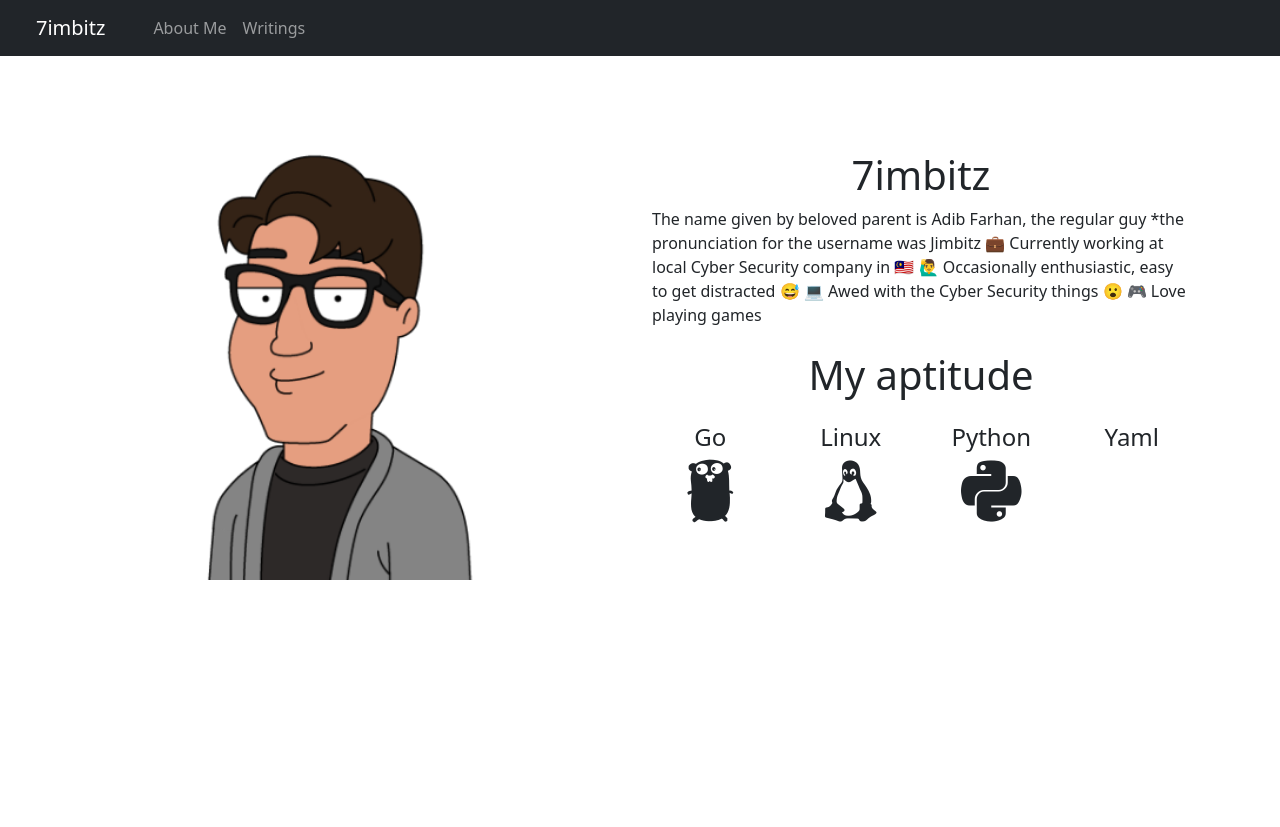
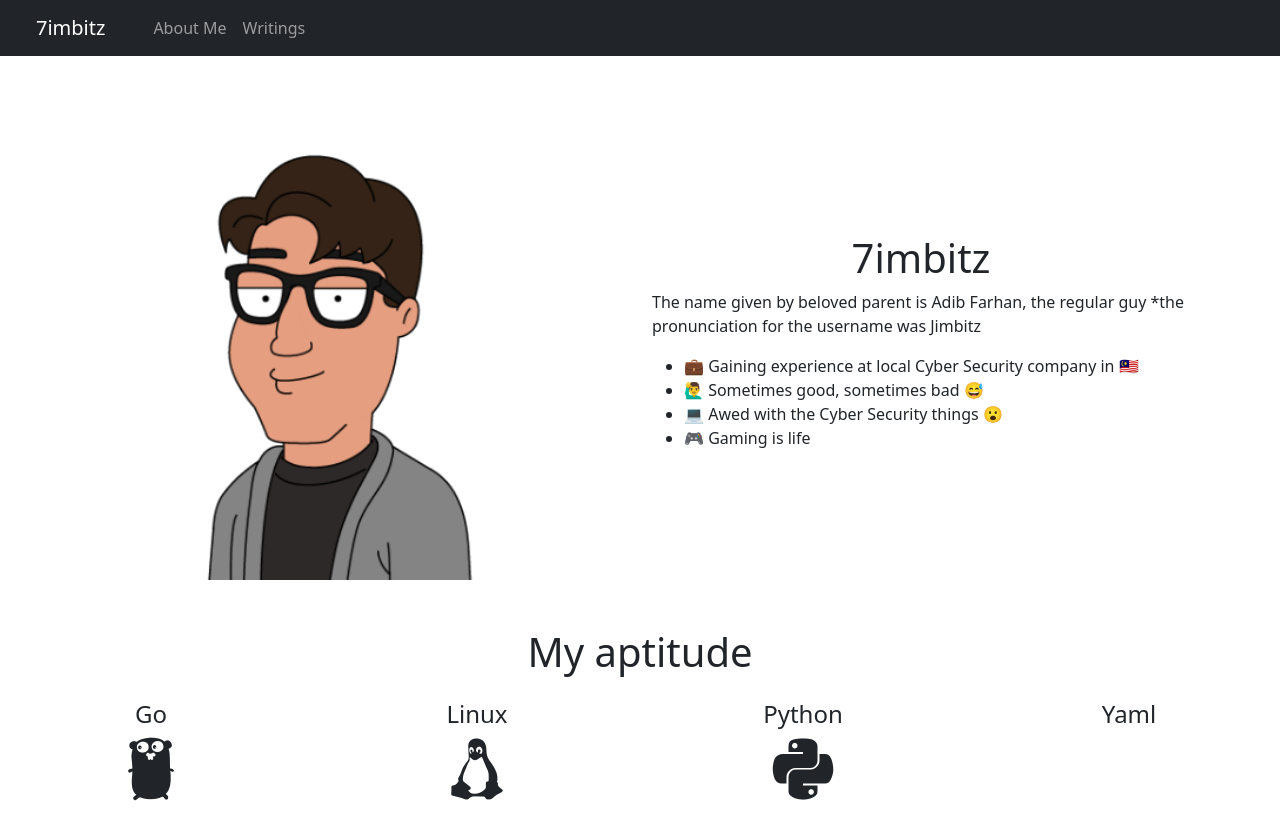
Before and after one commit to 7imbitz/7imbitz.github.io, a plain HTML site: page index.html in a window 1280 px wide. Before the commit the page ends 800 px from the top, so only its background shows below. Drawn offline with nearby package versions, Linux system fonts and the light colour scheme.

Commit message:
added bullet

```diff
--- a/index.html
+++ b/index.html
@@ -43,13 +43,16 @@
                     <h1 class="text-center">7imbitz</h1>
                     <p>
                         The name given by beloved parent is Adib Farhan, the regular guy *the pronunciation for the username was Jimbitz
-
-                        💼 Currently working at local Cyber Security company in 🇲🇾
-                        🙋‍♂️ Occasionally enthusiastic, easy to get distracted 😅
-                        💻 Awed with the Cyber Security things 😮
-                        🎮 Love playing games
-
                     </p>
+                    <ul>
+                        <li>💼 Gaining experience at local Cyber Security company in 🇲🇾</li>
+                        <li>🙋‍♂️ Sometimes good, sometimes bad 😅</li>
+                        <li>💻 Awed with the Cyber Security things 😮</li>
+                        <li>🎮 Gaming is life </li>
+                    </ul>
+                </div>
+            </div>
+        </div>
     </div>
     <div class="my-4">
         <div class="text-center mb-4">
@@ -87,8 +90,5 @@
             </div>
         </div>
     </div>
-            </div>
-        </div>
-    </div>
 </body>
 </html>
```
Lines whose indentation alone changed are shown as unchanged.
